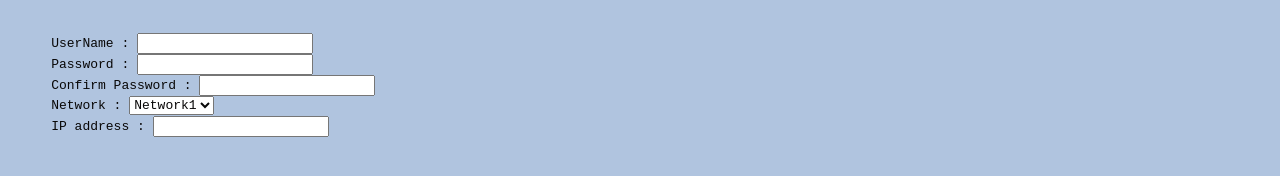
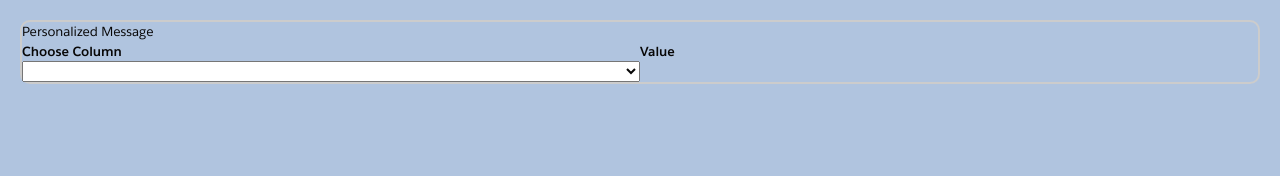
Before and after one commit to HLHotBlooded/mctestherlin, a website: page public/index.html in a window 1280 px wide. Drawn offline with Linux system fonts and the light colour scheme.

Commit message:
indexpagemodify

```diff
--- a/public/index.html
+++ b/public/index.html
@@ -32,17 +32,42 @@
 </head>
 
 <body>
-    <pre>
-    UserName : <input type="text" name=uname>
-    Password : <input type="password" name=upwd>
-    Confirm Password : <input type="password" name=cpwd>
-    Network : <select>
-                <option value="N1">Network1</option>
-                <option value="N2">Network2</option>
-                <option value="N3">Network3</option>
-         </select>
-    IP address : <input type="text" name=ipaddress>
-    </pre>
-    </body>
+    <!--Parameters tool start-->
+    <div id="divParams">
+        <div class="modal-body" style="border:2px #ccc solid;border-radius:10px">
+            <!--<label>參數小工具(系統會自動複製欄位值，可將其貼上內容中)</label>-->
+            <label>Personalized Message</label>
+
+            <div class="w3-row-padding">
+                <table class="w3-table w3-centered">
+                    <tbody>
+                        <tr>
+                            <th>Choose Column</th>
+                            <th>Value</th>
+                        </tr>
+                        <tr>
+                            <td style="width:50%">
+                                <select id="j_id0:j_id9:paramsOption" name="j_id0:j_id9:paramsOption"
+                                    class="w3-select w3-border" size="1" onchange="changeParamsValue();"
+                                    style="width:100%">
+                                    <option value=""></option>
+                                    <option value="%%FirstName%%">First Name</option>
+                                    <option value="%%LastName%%">Last Name</option>
+                                    <option value="%%Title%%">Title</option>
+                                </select>
+                            </td>
+                            <td style="width:50%">
+                                <p id="params" style="padding: 9px 0;">
+
+                                </p>
+                            </td>
+                        </tr>
+                    </tbody>
+                </table>
+            </div>
+        </div>
+        <br>
+    </div>
+</body>
 
 </html>
```
